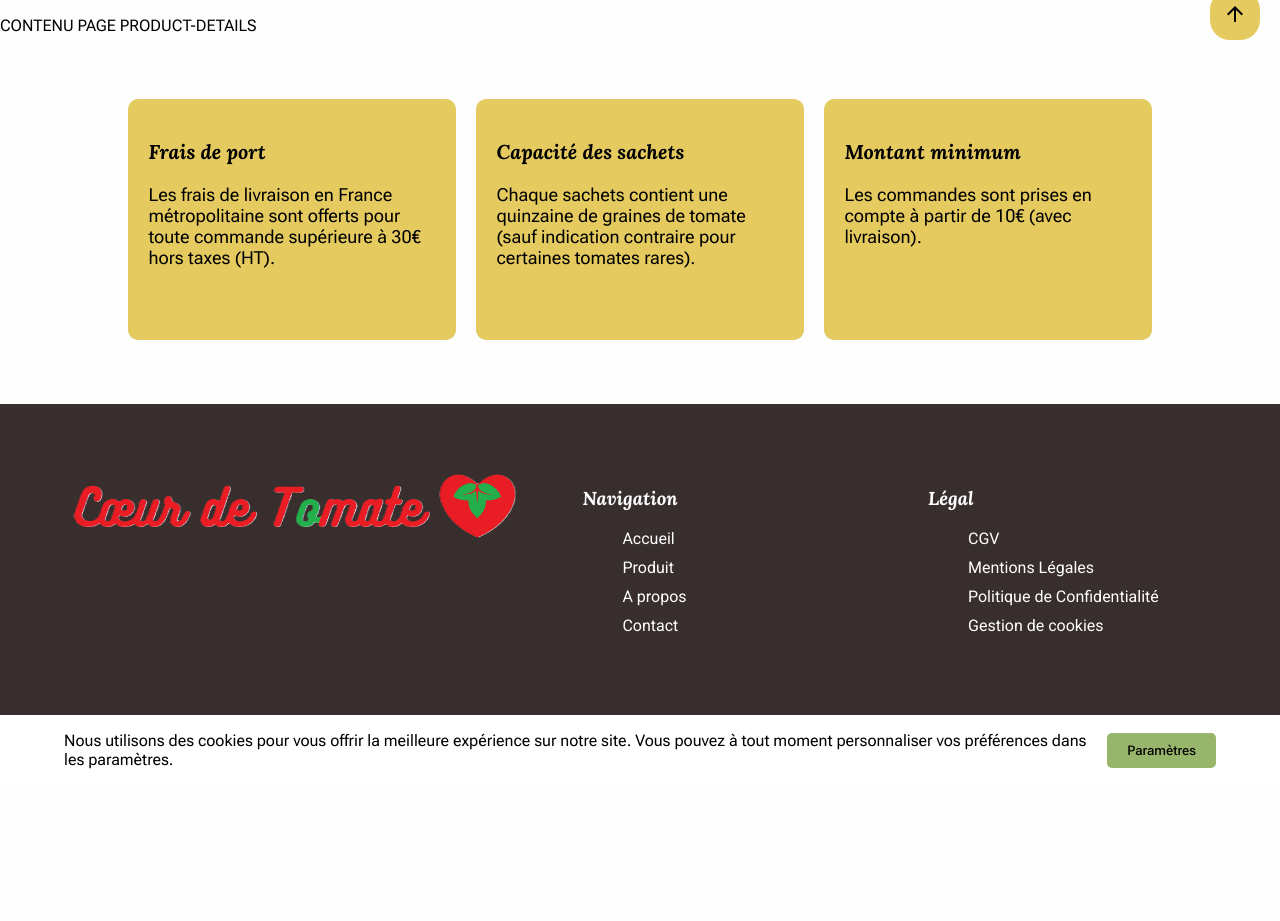
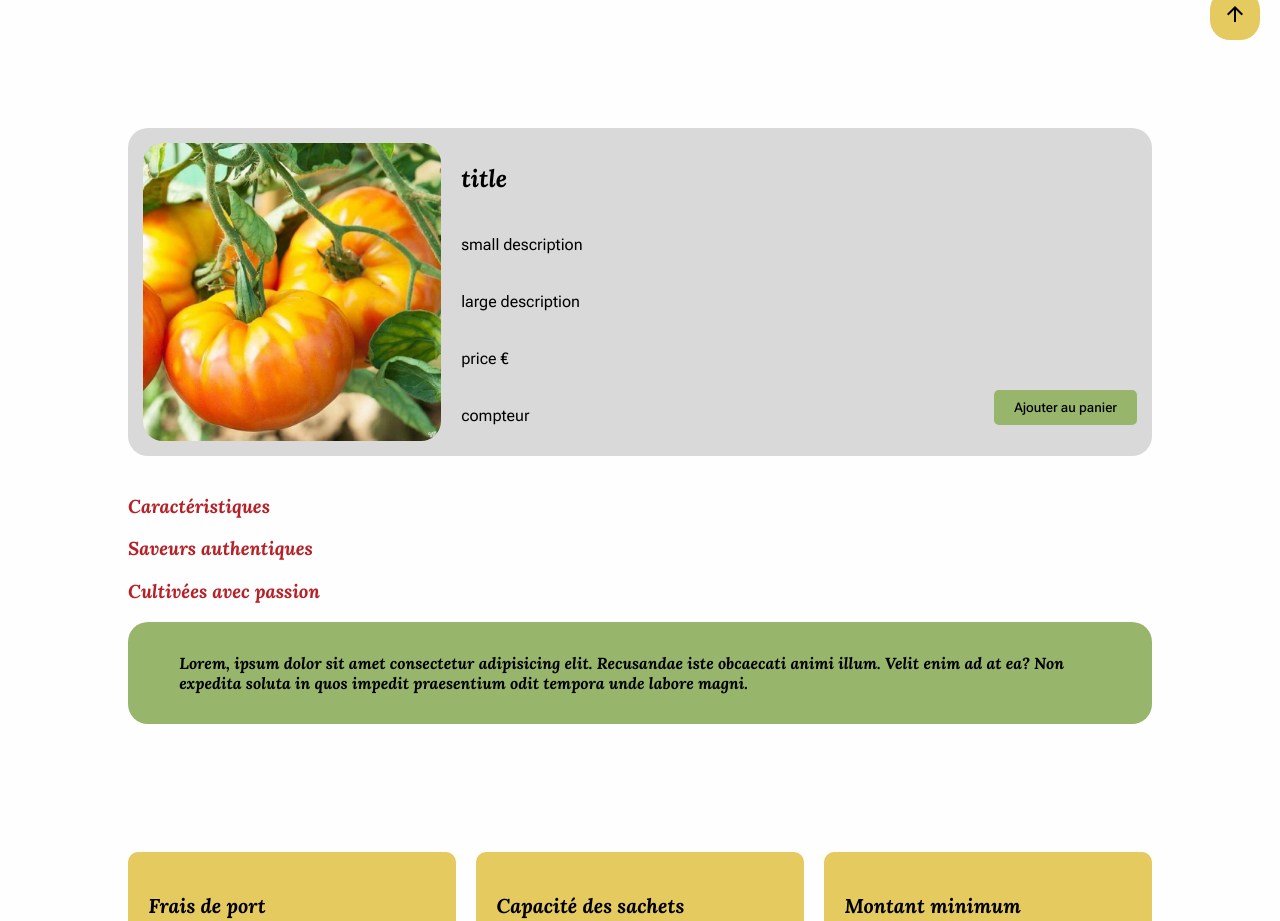
Before and after one commit to JulieNonnon/Coeur_De_Tomate_app, an Angular app: page /product-details in a window 1280 px wide. Shown: the part 700-1621 px from the top of the page. Before the commit the page ends 1485 px from the top, so only its background shows below. Built offline with nearby package versions, Linux system fonts and the light colour scheme.

Commit message:
feature: product-details-card created, implemented in product-details page, dynamic navigation to be implemented

```diff
--- a/src/app/app.module.ts
+++ b/src/app/app.module.ts
@@ -29,6 +29,7 @@ import { LegalCgvComponent } from './pages/legal-cgv/legal-cgv.component';
 import { LegalPrivacyPolicyComponent } from './pages/legal-privacy-policy/legal-privacy-policy.component';
 import { LegalLegalNoticeComponent } from './pages/legal-legal-notice/legal-legal-notice.component';
 import { LegalCookieManagementComponent } from './pages/legal-cookie-management/legal-cookie-management.component';
+import { ProductDetailsCardComponent } from './reusables/product-details-card/product-details-card.component';
 
 
 @NgModule({
@@ -54,7 +55,8 @@ import { LegalCookieManagementComponent } from './pages/legal-cookie-management/
     LegalCgvComponent,
     LegalPrivacyPolicyComponent,
     LegalLegalNoticeComponent,
-    LegalCookieManagementComponent
+    LegalCookieManagementComponent,
+    ProductDetailsCardComponent
   ],
   imports: [
     BrowserModule,
--- a/src/app/pages/product-details/product-details.component.css
+++ b/src/app/pages/product-details/product-details.component.css
@@ -0,0 +1,13 @@
+.productDetailContainer {
+    margin: 10%;
+}
+
+h3 {
+    color: var(--color-title);
+}
+
+.productPitch {
+    background-color: var(--color-button);
+    border-radius: 20px;
+    padding: 10px 5%;
+}
--- a/src/app/pages/product-details/product-details.component.html
+++ b/src/app/pages/product-details/product-details.component.html
@@ -1,5 +1,21 @@
 <app-banner title="Graines de [product-details/id]" [backgroundImageUrl]="'assets/img/banner-product-details.png'"></app-banner>
 
-<p> CONTENU PAGE PRODUCT-DETAILS</p>
+<div class="productDetailContainer">
+
+    <app-product-details-card></app-product-details-card>
+
+    <br>
+
+    <h3>Caractéristiques</h3>
+
+    <h3>Saveurs authentiques</h3>
+
+    <h3>Cultivées avec passion</h3>
+
+    <div class="productPitch">
+        <h4>Lorem, ipsum dolor sit amet consectetur adipisicing elit. Recusandae iste obcaecati animi illum. Velit enim ad at ea? Non expedita soluta in quos impedit praesentium odit tempora unde labore magni.</h4>
+    </div>
+
+</div>
 
 <app-delivery-infos></app-delivery-infos>
--- /dev/null
+++ b/src/app/reusables/product-details-card/product-details-card.component.css
@@ -0,0 +1,54 @@
+.mainContainerProductDetailsCard {
+    display: flex;
+    flex-direction: column;
+    border-radius: 20px;
+    background-color: var(--color-card);
+}
+
+.containerProductDetailsCard {
+
+    gap: 20px;
+    display:flex;
+    padding: 15px;
+}
+
+.containerProductDetailsCard img {
+    border-radius: 20px;
+    max-width: 30%;
+
+
+}
+
+.productInfoFlex {
+    width: 100%;
+    display: flex;
+    flex-direction: column;
+    justify-content: space-between;
+
+}
+
+.counterAndButtonFlex {
+    display: flex;
+    justify-content: space-between;
+}
+
+.counterAndButtonFlexMobile{
+    display: none;
+    justify-content: space-around;
+}
+
+@media (max-width:430px) {
+    .containerProductDetailsCard img {
+        border-radius: 20px;
+        max-width: 50%;
+        height: 150px;
+    }
+
+    .counterAndButtonFlex {
+        display: none;
+    }
+
+    .counterAndButtonFlexMobile{
+        display: flex;
+    }
+}
--- /dev/null
+++ b/src/app/reusables/product-details-card/product-details-card.component.html
@@ -0,0 +1,36 @@
+<div class="mainContainerProductDetailsCard">
+
+    <div class="containerProductDetailsCard">
+
+        <img src="assets/img/product-ananas.png" alt="">
+
+        <div class="productInfoFlex">
+
+            <h2> title </h2>
+
+            <p class="smallDesc">small description</p>
+
+            <p class="largeDesc">large description</p>
+
+            <p class="price"> price €</p>
+
+                <div class="counterAndButtonFlex">
+
+                    <!-- insert a counter component --> <p>compteur</p>
+                    <app-button class="addToCartBtn" [text]="'Ajouter au panier'"></app-button>
+
+                </div>
+
+        </div>
+
+    </div>
+
+    <div class="counterAndButtonFlexMobile">
+
+        <!-- insert a counter component --> <p>compteur</p>
+        <app-button class="addToCartBtn" [text]="'Ajouter au panier'"></app-button>
+
+    </div>
+
+
+</div>
--- a/src/styles.css
+++ b/src/styles.css
@@ -17,7 +17,7 @@ body {
     overflow-x: hidden; /* Pour empêcher la barre de défilement horizontale */
   }
 
-h1, h2, h3 {
+h1, h2, h3, h4 {
   font-family: "Lora", serif;
   font-weight: bold;
   font-style: italic;
```
Also changed, not shown: src/app/reusables/product-details-card/product-details-card.component.ts (added, +10 -0 lines), 1 other file (tests, documents, lock files or other folders).
